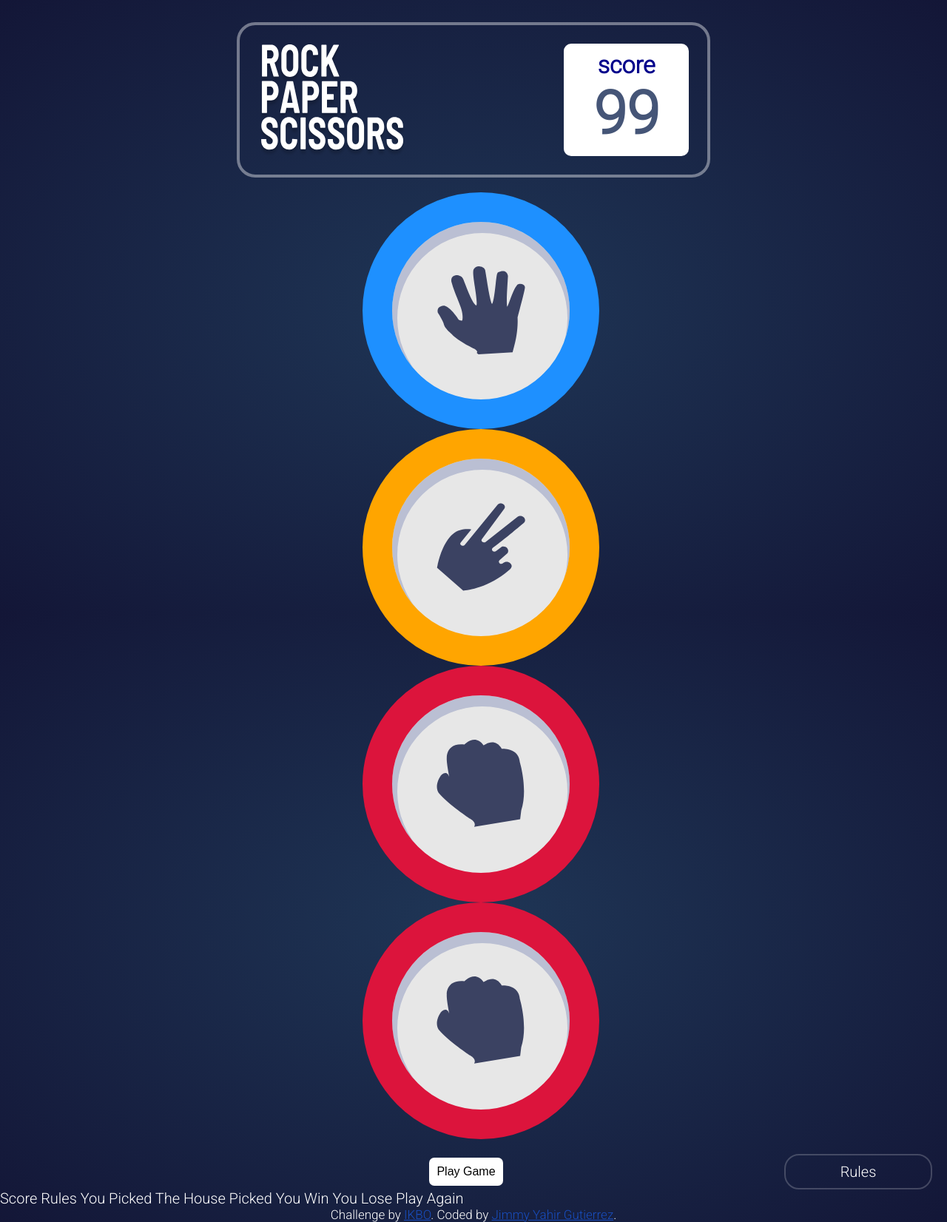
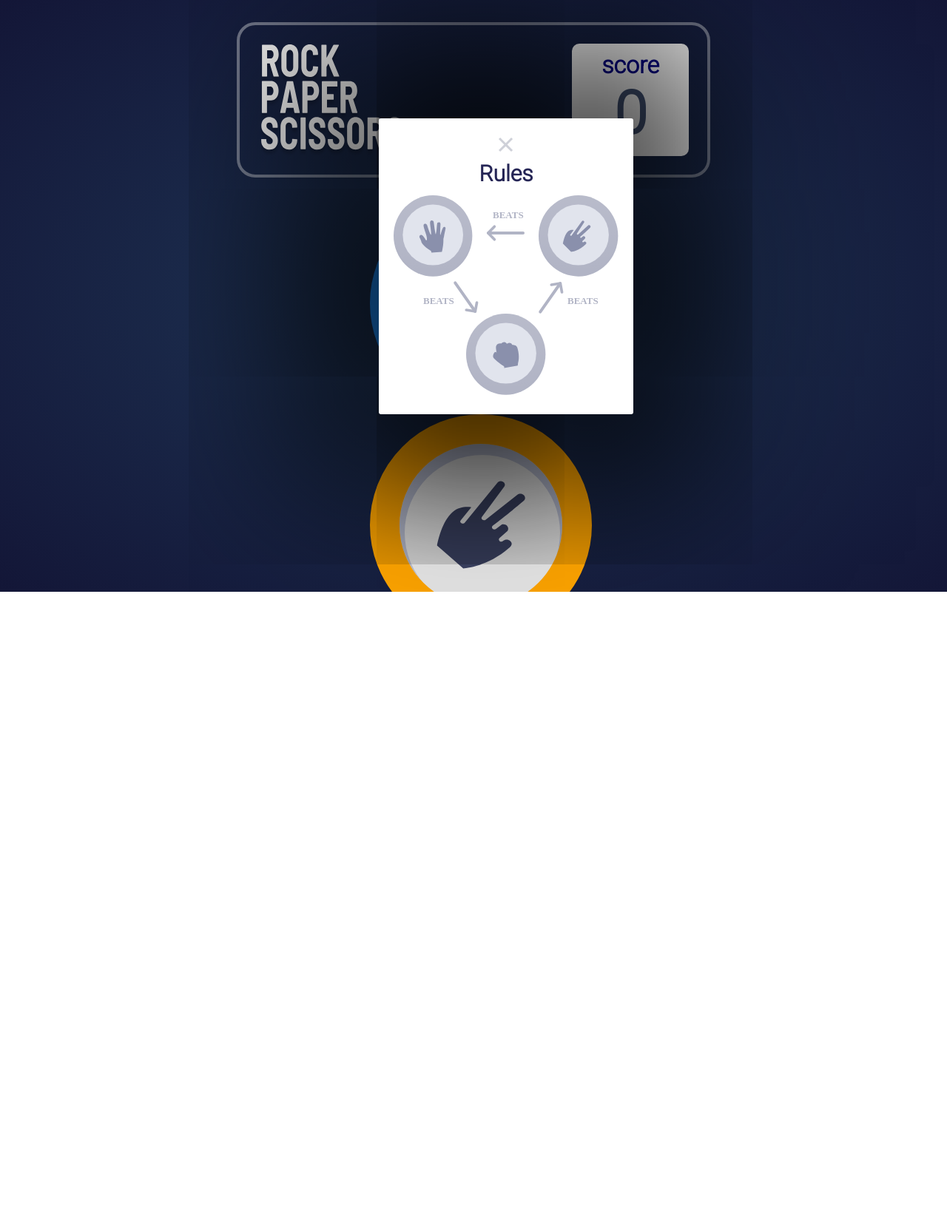
Before and after one commit to haku777/IKBO, a plain HTML site: page index.html in a window 1280 px wide. Shown: the whole page at 74% size. After the commit the page ends 800 px from the top, so only its background shows below. Drawn offline with Linux system fonts and the light colour scheme.

Commit message:
se agrega logica inicial

```diff
--- a/index.html
+++ b/index.html
@@ -41,27 +41,14 @@
       <div class="container">
         <span></span>
        <button id="again">Play Game</button>
-        <span class="rules">Rules</span>
+        <span class="rules" id="rules">Rules</span>
       </div>
 
-      <div class="ruleson">
+      <div class="ruleson" id="ruleson">
+        <img id="close" src="images/icon-close.svg" alt="">
+        <h2>Rules</h2>
         <img src="images/image-rules.svg" alt="">
-        <img src="images/icon-close.svg" alt="">
       </div>
-
-
-        <p>
-          Score
-          Rules
-
-          You Picked
-          The House Picked
-
-          You Win
-          You Lose
-
-          Play Again
-        </p>
 
 
       <div class="attribution">
--- a/js/index.js
+++ b/js/index.js
@@ -1,7 +1,7 @@
 document.addEventListener("DOMContentLoaded", function() {
 
     let score = document.getElementById('score');
-    score.innerHTML = 99;
+    score.innerHTML = 0;
 
     let papper = document.getElementById('paper');
     let scissors = document.getElementById('scissors');
@@ -9,23 +9,38 @@ document.addEventListener("DOMContentLoaded", function() {
     let house = document.getElementById('house');
     let again = document.getElementById('again');
 
+    let rules = document.getElementById('rules');
+
+    let ruleson = document.getElementById('ruleson');
+    let close = document.getElementById('close');
+
+    let seleccion_jugador;
 
     papper.addEventListener('click',function(){
         scissors.style.display = "none";
         rock.style.display = "none";
         house.style.display = "flex";
+        seleccion_jugador = 1;
+        jugar();
+        validar(seleccion_jugador);
     });
 
     scissors.addEventListener('click',function(){
         papper.style.display = "none";
         rock.style.display = "none";
         house.style.display = "flex";
+        seleccion_jugador = 2;
+        jugar();
+        validar(seleccion_jugador);
     });
 
     rock.addEventListener('click',function(){
         papper.style.display = "none";
         scissors.style.display = "none";
         house.style.display = "flex";
+        seleccion_jugador = 3;
+        jugar();
+        validar(seleccion_jugador);
     });
 
     // reseteamos los valores del valor final
@@ -34,34 +49,84 @@ document.addEventListener("DOMContentLoaded", function() {
         rock.style.display = "flex";
         papper.style.display = "flex";
         house.style.display = "none";
+        guardarProgreso();
     });
 
+    // cerrar popup
+    rules.addEventListener('click',function(){
+        ruleson.style.display = "flex";
+    });
+
+    // cerrar popup
+    close.addEventListener('click',function(){
+        ruleson.style.display = "none";
+    });
+
+
     // -------- ahora programamos la eleccion de casa -----------------
+    let num;
 
-    let num = Math.random(1)
-    num = num * 10
+    function jugar(){
+        num = Math.random(1);
+        num = num * 10;
         //num = Math.ceil(num)  //me retorna el valor mas cernano superior
         //num = Math.floor(num) //me retorna el valor mas cercano a inferior
-    num = Math.round(num) //me retorna el valor redondeado
-    num = parseInt(num)
-    console.log(num)
-
-    let eleccion_house;
+        num = Math.round(num); //me retorna el valor redondeado
+        num = parseInt(num);
+        console.log(num);
 
         if(num < 2){
-        house.innerHTML = `<img src="images/icon-paper.svg" alt=""></img>`
-        house.style.border = "40px solid dodgerblue"
+            house.innerHTML = `<img src="images/icon-paper.svg" alt=""></img>`;
+            house.style.border = "40px solid dodgerblue";
         }else{
             if(num == 2){
-            house.innerHTML = `<img src="images/icon-scissors.svg" alt=""></img>`
-            house.style.border = "40px solid orange"
+                house.innerHTML = `<img src="images/icon-scissors.svg" alt=""></img>`;
+                house.style.border = "40px solid orange";
             }else{
-            house.innerHTML = `<img src="images/icon-rock.svg" alt=""></img>`
-            house.style.border = "40px solid crimson"
+                house.innerHTML = `<img src="images/icon-rock.svg" alt=""></img>`;
+                house.style.border = "40px solid crimson";
+            }
         }
     }
 
+
+
+    // validamos la jugada
+
+    function validar(x){
+        let seleccion_jugador = x;
+
+        // jugador selecciono papel y casa tambien
+        if (seleccion_jugador == 1 && num < 2){
+            console.log("empate");
+
+        }else{
+
+            // jugador selecciono papel y casa tijeras
+                if (seleccion_jugador == 1 && num == 2){
+                    console.log("usuario pierde contra tijeras");
+                    score.innerHTML = 0;
+        }else{
+                // jugador selecciono papel y casa piedra
+                if (seleccion_jugador == 1 && num > 2){
+                    console.log("usuario gana con papel");
+                    score.innerHTML = parseInt(score.innerHTML) + 1;
+                }
+            }
+
+        }
+    }
+
+
     // ahora guardamos el progreso
+
+    function guardarProgreso() {
+        document.cookie = score.innerHTML;
+    }
+
+
+
+
 
 
 });
--- a/sass/index.sass
+++ b/sass/index.sass
@@ -11,7 +11,7 @@ body
 
 main
     height: 100vh
-    // overflow: hidden
+    overflow: hidden
     .header
         border: 4px solid rgba(255,255,255,0.4)
         padding: 25px
@@ -57,8 +57,8 @@ main
         justify-content: center
         align-content: center
         align-items: center
-        width: 320px
-        height: 320px
+        width: 300px
+        height: 300px
         z-index: 1
         overflow: hidden
         transition-duration: .7s
@@ -76,8 +76,8 @@ main
     .rock
         border: 40px solid crimson
     .house
-        // display: none
         border: 40px solid crimson
+        display: none
 
 .container
     // background: teal
@@ -107,7 +107,26 @@ button
     border-radius: 20px
 
 .ruleson
-    display: none
+    background: white
+    position: absolute
+    padding: 20px
+    height: 50vh
+    display: flex
+    top: 20vh
+    left: 40vw
+    z-index: 1
+    flex-direction: column
+    justify-content: space-around
+    border-radius: 3px
+    box-shadow: 0px 0px 700px 100px #000
+    align-content: center
+    align-items: center
+    // display: none
+    h2
+        color: #252555
+
+#close
+    cursor: pointer
 
 .attribution
     margin: auto
```
Also changed, not shown: sass/index.css, 1 other file. Lines whose indentation alone changed are shown as unchanged.
